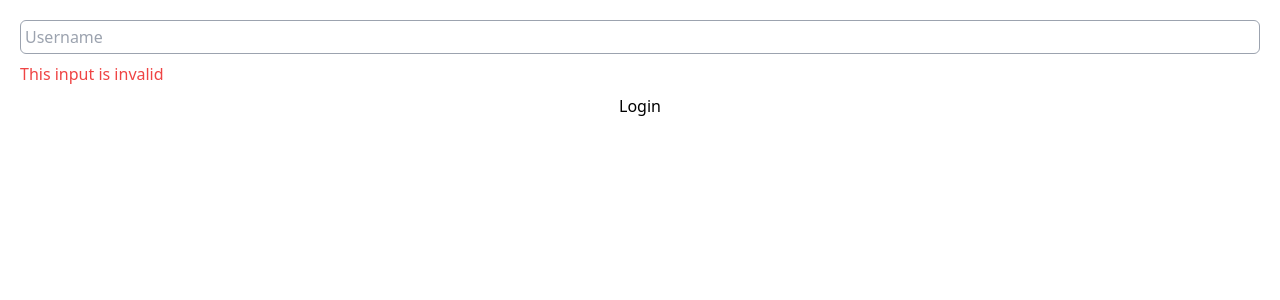
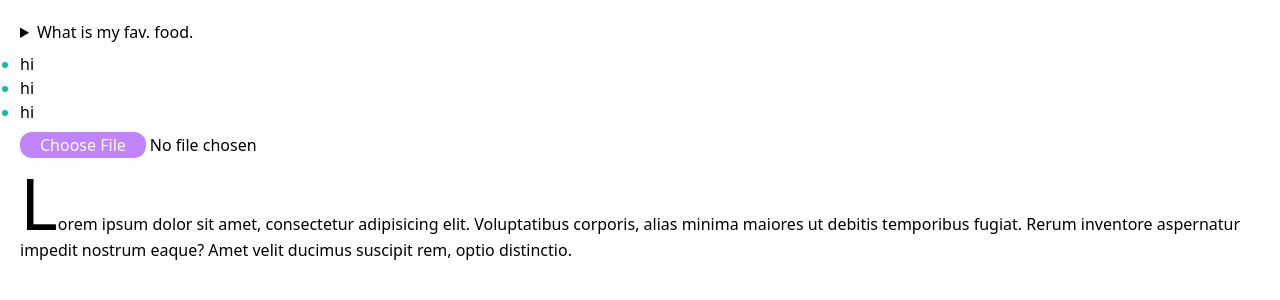
Before and after one commit to seorang42/carrot-clone, a Next.js app: page / in a window 1280 px wide. Shown: the top 300 px of the page. Built offline with nearby package versions, Linux system fonts and the light colour scheme.

Commit message:
4.8 More Modifiers

```diff
--- a/pages/index.tsx
+++ b/pages/index.tsx
@@ -2,21 +2,29 @@ import { NextPage } from "next";
 
 const Home: NextPage = () => {
   return (
-    <form className="flex flex-col space-y-2 p-5 focus-within:bg-blue-50">
+    <div className="flex flex-col space-y-2 p-5">
+      <details className="select-none open:text-white open:bg-indigo-500">
+        <summary className="select-none cursor-pointer">
+          What is my fav. food.
+        </summary>
+        <span>김치</span>
+      </details>
+      <ul className="list-disc marker:text-teal-500">
+        <li>hi</li>
+        <li>hi</li>
+        <li>hi</li>
+      </ul>
       <input
-        type="text"
-        required
-        placeholder="Username"
-        className="border p-1 peer border-gray-400 rounded-md"
+        type="file"
+        className="file:hover:text-purple-400 file:hover:bg-white file:hover:border-purple-400 file:hover:border file:cursor-pointer file:transition file:border-0 file:rounded-xl file:px-5 file:text-white file:bg-purple-400"
       />
-      <span className="hidden peer-invalid:block peer-invalid:text-red-500">
-        This input is invalid
-      </span>
-      <span className="hidden peer-hover:block peer-valid:text-amber-500">
-        Hello
-      </span>
-      <input type="submit" value="Login" className="bg-white" />
-    </form>
+      <p className="first-letter:text-7xl first-letter:hover:text-purple-400">
+        Lorem ipsum dolor sit amet, consectetur adipisicing elit. Voluptatibus
+        corporis, alias minima maiores ut debitis temporibus fugiat. Rerum
+        inventore aspernatur impedit nostrum eaque? Amet velit ducimus suscipit
+        rem, optio distinctio.
+      </p>
+    </div>
   );
 };
 
```
